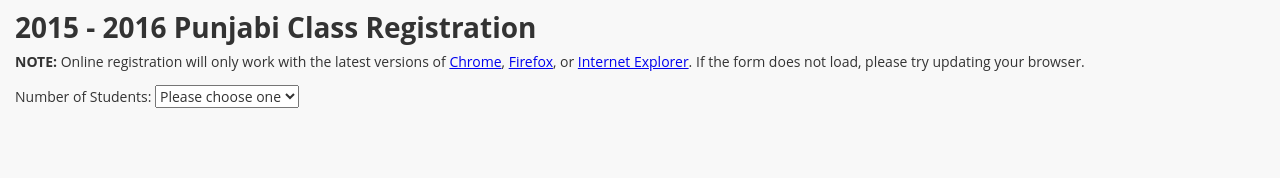
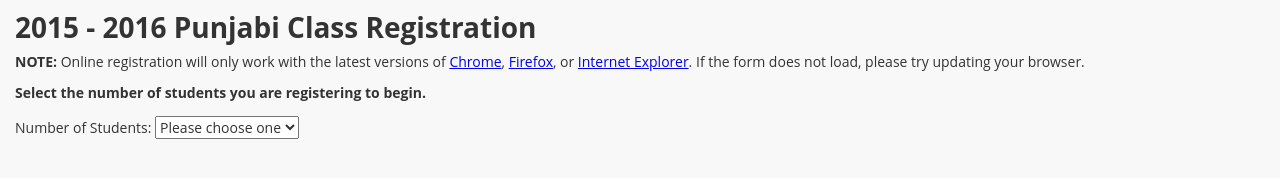
Before and after one commit to gsingh93/registration, a website: page jade/index.jade in a window 1280 px wide. Drawn offline with nearby package versions, Linux system fonts and the light colour scheme; files that its build step writes are made by us from their sources; files whose address does not match are found by name.

Commit message:
Clarified instructions

```diff
--- a/jade/index.jade
+++ b/jade/index.jade
@@ -22,6 +22,7 @@ html
       #[a(href='#{links.chrome}') Chrome], #[a(href='#{links.ff}') Firefox], or
       #[a(href='#{links.ie}') Internet Explorer].
       If the form does not load, please try updating your browser.
+    p: b Select the number of students you are registering to begin.
 
     label(for='numentries') Number of Students:
     select#numentries
```
